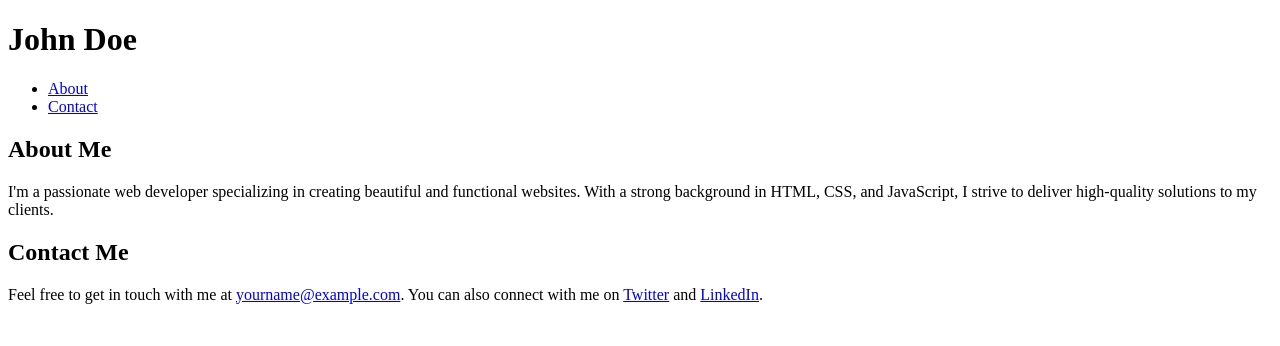
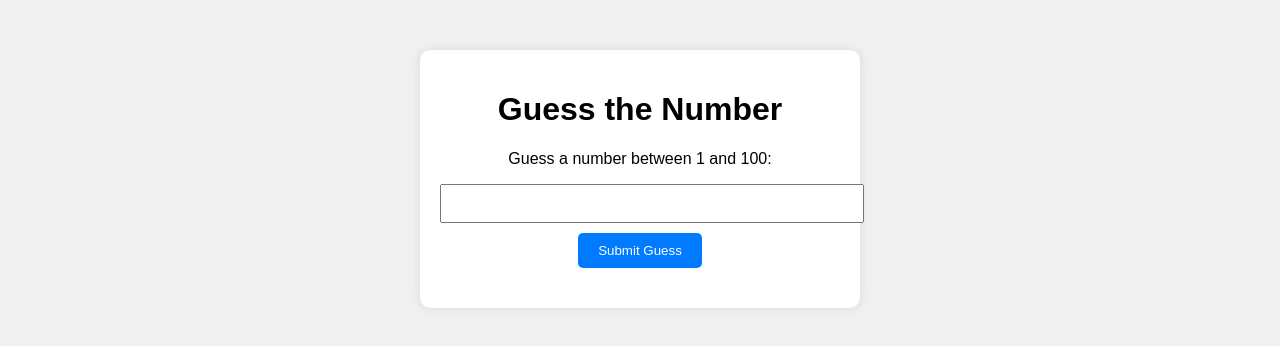
Before and after one commit to buivantrivb/github-page, a plain HTML site: page index.html in a window 1280 px wide. Drawn offline with Linux system fonts and the light colour scheme.

Commit message:
add the game into this repo

```diff
--- a/index.html
+++ b/index.html
@@ -3,35 +3,17 @@
 <head>
   <meta charset="UTF-8">
   <meta name="viewport" content="width=device-width, initial-scale=1.0">
-  <title>John Doe - Web Developer</title>
-  <meta name="description" content="I'm John Doe, a passionate web developer specializing in creating beautiful and functional websites. Get in touch with me at yourname@example.com.">
-  <style>
-    /* Your CSS styles here */
-  </style>
+  <title>Guess the Number</title>
+  <link rel="stylesheet" href="styles.css">
 </head>
 <body>
-
-  <header>
-    <h1>John Doe</h1>
-    <nav>
-      <ul>
-        <li><a href="#about">About</a></li>
-        <li><a href="#contact">Contact</a></li>
-      </ul>
-    </nav>
-  </header>
-
-  <main>
-    <section id="about">
-      <h2>About Me</h2>
-      <p>I'm a passionate web developer specializing in creating beautiful and functional websites. With a strong background in HTML, CSS, and JavaScript, I strive to deliver high-quality solutions to my clients.</p>
-    </section>
-
-    <section id="contact">
-      <h2>Contact Me</h2>
-      <p>Feel free to get in touch with me at <a href="mailto:yourname@example.com">yourname@example.com</a>. You can also connect with me on <a href="https://twitter.com/yourtwitter">Twitter</a> and <a href="https://linkedin.com/in/yourlinkedin">LinkedIn</a>.</p>
-    </section>
-  </main>
-
+  <div class="container">
+    <h1>Guess the Number</h1>
+    <p>Guess a number between 1 and 100:</p>
+    <input type="number" id="guessField">
+    <button onclick="checkGuess()">Submit Guess</button>
+    <p class="message" id="message"></p>
+  </div>
+  <script src="script.js"></script>
 </body>
 </html>
--- /dev/null
+++ b/script.js
@@ -0,0 +1,28 @@
+// Generate random number between 1 and 100
+const randomNumber = Math.floor(Math.random() * 100) + 1;
+let attempts = 0;
+
+function checkGuess() {
+  const guess = parseInt(document.getElementById('guessField').value);
+
+  if (isNaN(guess) || guess < 1 || guess > 100) {
+    setMessage('Please enter a valid number between 1 and 100.', 'red');
+    return;
+  }
+
+  attempts++;
+
+  if (guess === randomNumber) {
+    setMessage(`Congratulations! You've guessed the correct number (${randomNumber}) in ${attempts} attempts.`, 'green');
+    document.getElementById('guessField').disabled = true;
+  } else {
+    const message = guess < randomNumber ? 'Too low! Try again.' : 'Too high! Try again.';
+    setMessage(message, 'blue');
+  }
+}
+
+function setMessage(message, color) {
+  const messageElement = document.getElementById('message');
+  messageElement.textContent = message;
+  messageElement.style.color = color;
+}
--- /dev/null
+++ b/styles.css
@@ -0,0 +1,37 @@
+body {
+    font-family: Arial, sans-serif;
+    background-color: #f0f0f0;
+  }
+
+  .container {
+    max-width: 400px;
+    margin: 50px auto;
+    padding: 20px;
+    background-color: #fff;
+    border-radius: 10px;
+    box-shadow: 0 0 10px rgba(0, 0, 0, 0.1);
+    text-align: center;
+  }
+
+  input[type="number"] {
+    width: 100%;
+    padding: 10px;
+    margin-bottom: 10px;
+  }
+
+  button {
+    padding: 10px 20px;
+    background-color: #007bff;
+    color: #fff;
+    border: none;
+    border-radius: 5px;
+    cursor: pointer;
+  }
+
+  button:hover {
+    background-color: #0056b3;
+  }
+
+  .message {
+    margin-top: 20px;
+  }
```
